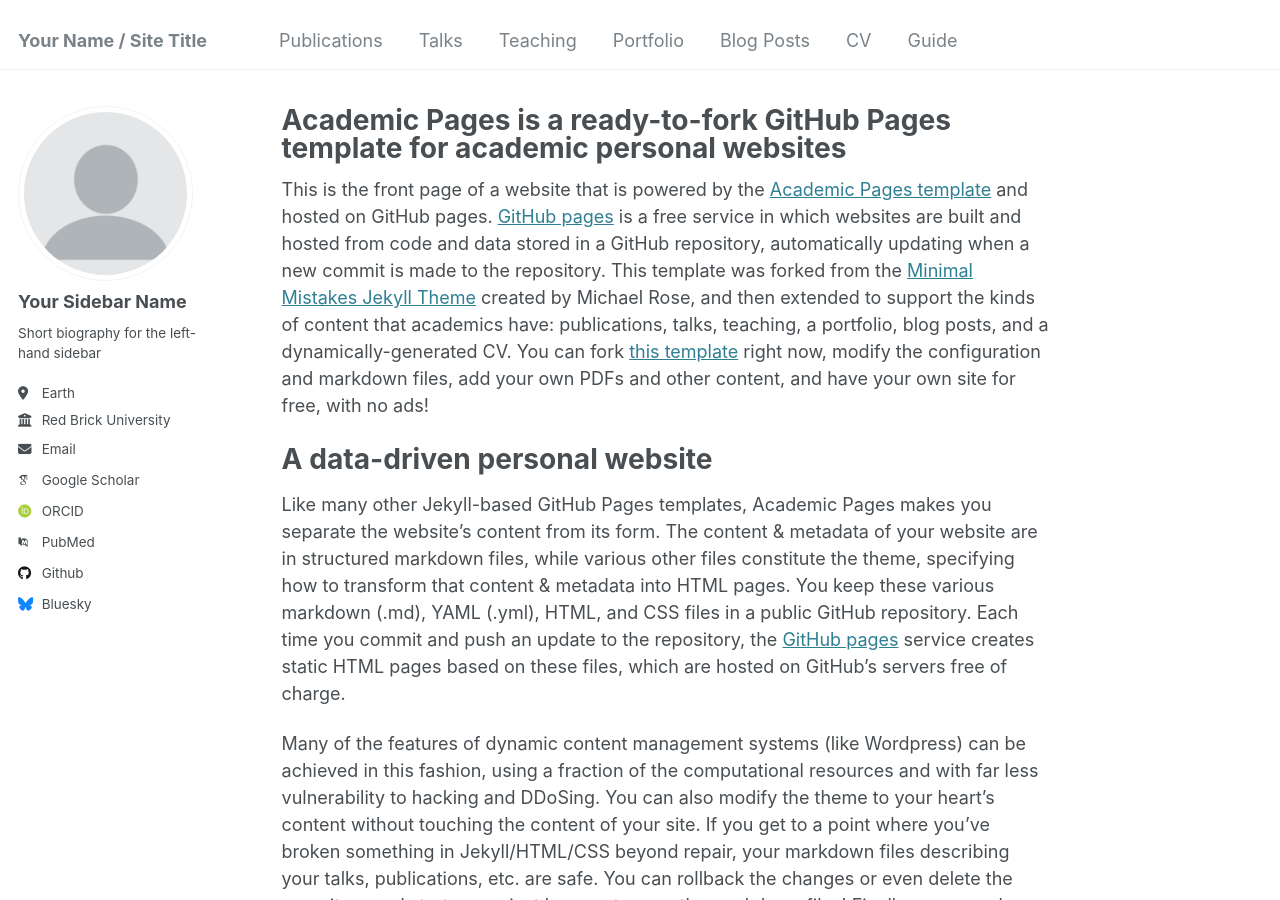
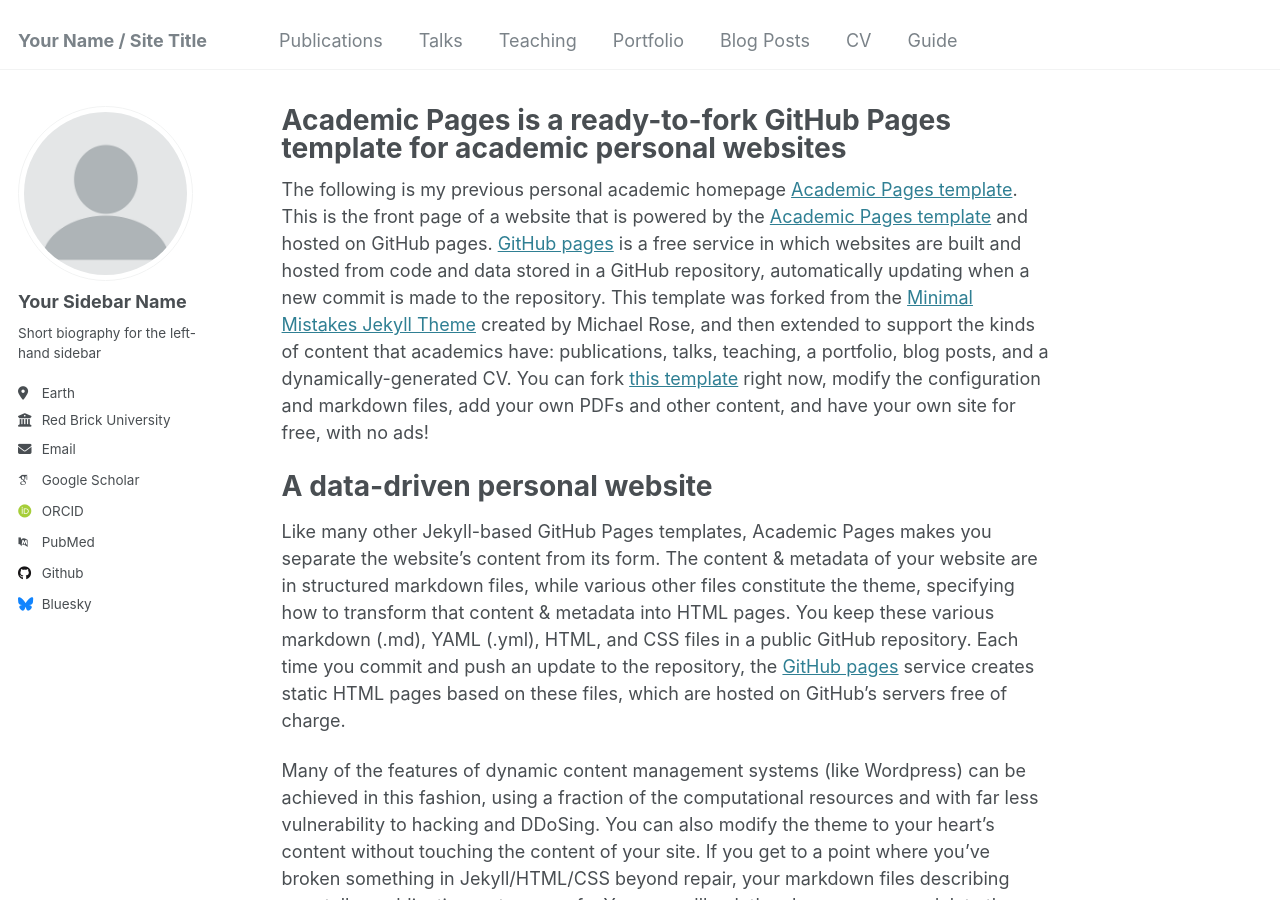
Before and after one commit to XiaoqingFu/xiaoqing_fu.github.io, a Jekyll site: the page built from _pages/about.md, in a window 1280 px wide and 900 px high. Built offline with Jekyll 4.4.1, drawn with Linux system fonts in a browser that asks for light colours; some web fonts are replaced.

Commit message:
Update about.md

```diff
--- a/_pages/about.md
+++ b/_pages/about.md
@@ -7,6 +7,7 @@ redirect_from:
   - /about.html
 ---
 
+The following is my previous personal academic homepage [Academic Pages template](https://xiaoqingfu.wordpress.com/).
 This is the front page of a website that is powered by the [Academic Pages template](https://github.com/academicpages/academicpages.github.io) and hosted on GitHub pages. [GitHub pages](https://pages.github.com) is a free service in which websites are built and hosted from code and data stored in a GitHub repository, automatically updating when a new commit is made to the repository. This template was forked from the [Minimal Mistakes Jekyll Theme](https://mmistakes.github.io/minimal-mistakes/) created by Michael Rose, and then extended to support the kinds of content that academics have: publications, talks, teaching, a portfolio, blog posts, and a dynamically-generated CV. You can fork [this template](https://github.com/academicpages/academicpages.github.io) right now, modify the configuration and markdown files, add your own PDFs and other content, and have your own site for free, with no ads!
 
 A data-driven personal website
```
